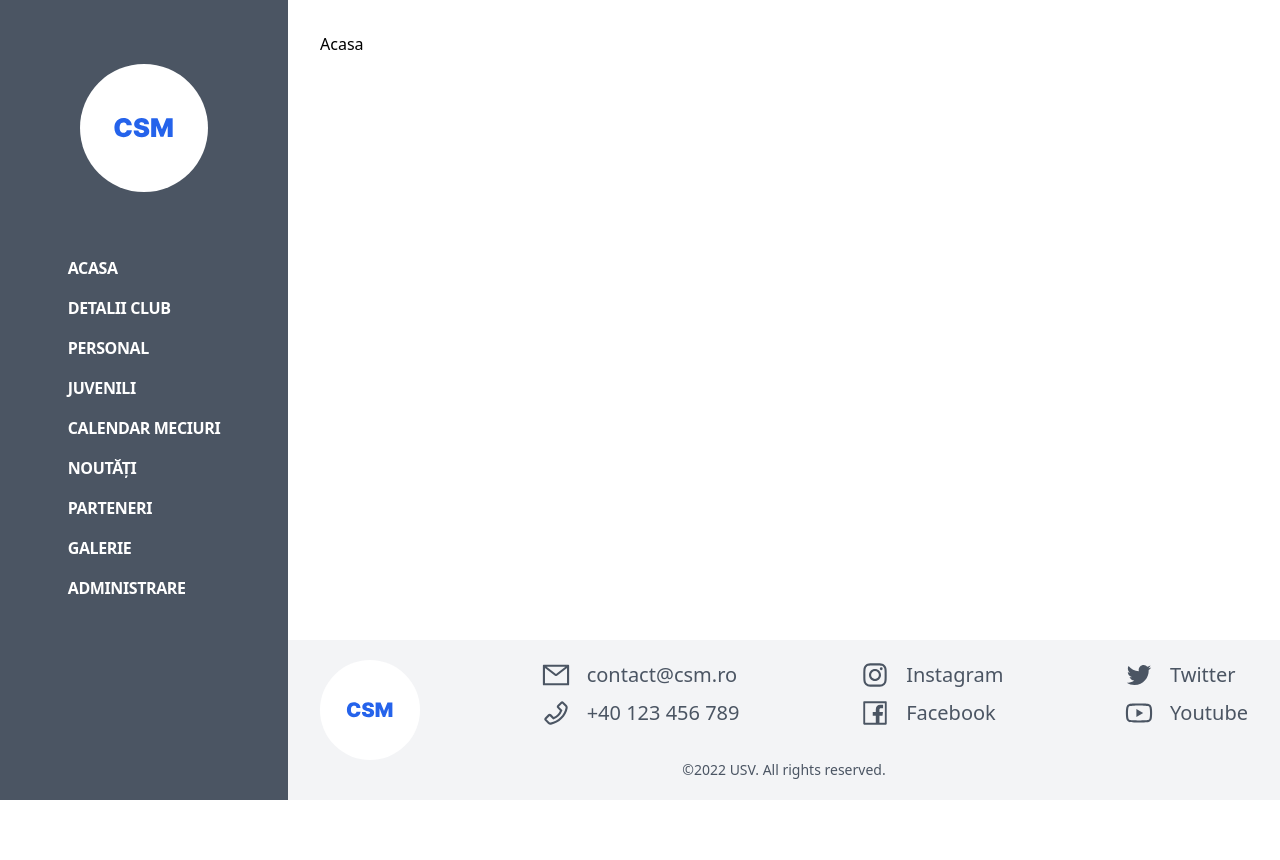
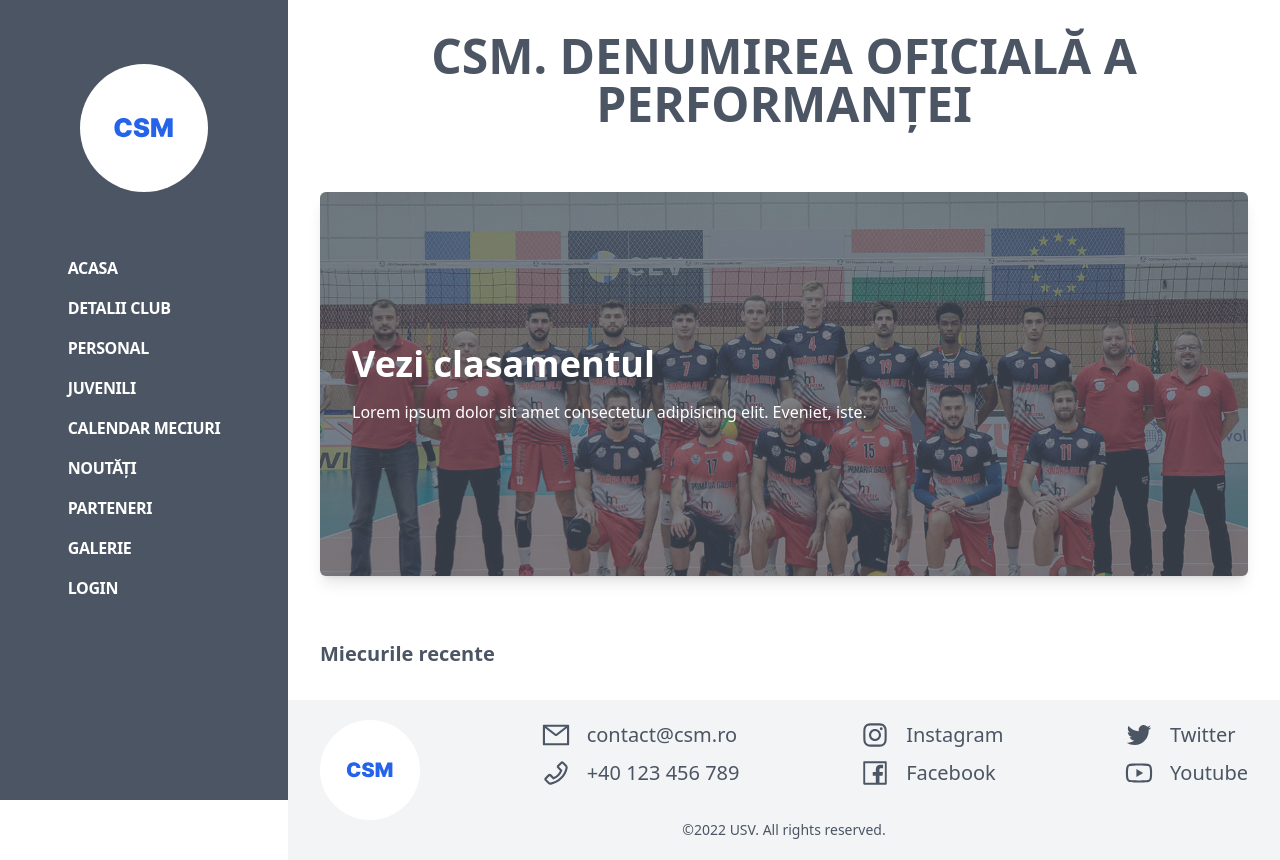
Before and after one commit to selimmh/csm-suceava-fe, a React (Create React App) app: page / in a window 1280 px wide. Before the commit the page ends 800 px from the top, so only its background shows below. Built offline with nearby package versions, Linux system fonts and the light colour scheme.

Commit message:
[develop]/add interfaces architecture

```diff
--- a/src/components/Footer/Footer.tsx
+++ b/src/components/Footer/Footer.tsx
@@ -11,7 +11,7 @@ import {
 
 const Footer = () => {
     return (
-        <div className="h-40 bg-gray-100 flex flex-col items-center justify-center px-8 py-4 text-gray-600">
+        <div className="h-40 bg-gray-100 flex flex-col items-center justify-center px-8 py-4 text-gray-600 absolute left-0 right-0 bottom-0 w-full">
             <div className="flex w-full justify-between">
                 {/* logo */}
                 <CSMLogo />
--- a/src/components/Labels/PageLabel.tsx
+++ b/src/components/Labels/PageLabel.tsx
@@ -2,7 +2,7 @@ import React from 'react'
 
 type Props = {
     label: string
-    description: string
+    description?: string
 }
 
 const PageLabel = ({ label, description }: Props) => {
--- a/src/components/Sidebar/Sidebar.tsx
+++ b/src/components/Sidebar/Sidebar.tsx
@@ -3,8 +3,10 @@ import SidebarOptions from './SidebarOptions'
 import SidebarItem from './SidebarItem'
 import { ReactComponent as CSMLogo } from './../../assets/logo.svg'
 import { useLocation, useNavigate } from 'react-router'
+import useAuth from '../../context/useAuth'
 
 const Sidebar = () => {
+    const { user } = useAuth()
     const location = useLocation()
     const navigate = useNavigate()
     const isCurrentRouteActive = (path: string) => {
@@ -29,6 +31,9 @@ const Sidebar = () => {
                     />
                 ))}
             </ul>
+
+            {user?.role === 'admin' && <div>admin mode</div>}
+            {user?.role === 'admin' && <div>logout</div>}
         </nav>
     )
 }
--- a/src/components/Sidebar/SidebarOptions.ts
+++ b/src/components/Sidebar/SidebarOptions.ts
@@ -83,14 +83,8 @@ const SidebarOptions = [
         path: ROUTES.gallery.path,
     },
     {
-        name: 'ADMINISTRARE',
-        path: ROUTES.admin.path,
-        subroutes: [
-            {
-                name: 'LOGIN',
-                path: ROUTES.login.path,
-            },
-        ],
+        name: 'LOGIN',
+        path: ROUTES.login.path,
     },
 ]
 
--- a/src/context/useAuth.tsx
+++ b/src/context/useAuth.tsx
@@ -9,8 +9,8 @@ import React, {
 
 interface User {
     id: string
-    name: string
     email: string
+    role: 'admin' | 'moderator'
 }
 
 interface AuthContextType {
@@ -33,6 +33,8 @@ export function AuthProvider({
     const [loading, setLoading] = useState<boolean>(false)
     const [loadingInitial, setLoadingInitial] = useState<boolean>(true)
 
+    console.log(user)
+
     // If we change page, reset the error state.
     // useeffect here
 
@@ -46,6 +48,12 @@ export function AuthProvider({
     }, [])
 
     function login(email: string, password: string) {
+        setUser({
+            id: '1',
+            email: email,
+            role: 'admin',
+        })
+
         // login ********************************
         // setLoading(true)
         // sessionsApi
--- a/src/core/AppLayout.tsx
+++ b/src/core/AppLayout.tsx
@@ -1,20 +1,27 @@
 import React from 'react'
 import Footer from '../components/Footer/Footer'
 import Sidebar from '../components/Sidebar/Sidebar'
+import { useLocation } from 'react-router-dom'
 
 type Props = {
     children: React.ReactNode
 }
 
 const AppLayout = ({ children }: Props) => {
+    const { pathname } = useLocation()
     return (
-        <div className="ml-72 p-8 pb-48 box-border relative min-h-screen">
-            <Sidebar />
-            <div>{children}</div>
-            <div className="absolute left-0 right-0 bottom-0 w-full">
-                <Footer />
-            </div>
-        </div>
+        <>
+            {pathname === '/login' ? (
+                <div>{children}</div>
+            ) : (
+                <div className="ml-72 p-8 pb-48 box-border relative min-h-screen">
+                    <Sidebar />
+
+                    <div>{children}</div>
+                    <Footer />
+                </div>
+            )}
+        </>
     )
 }
 
--- a/src/core/AppRoutes.tsx
+++ b/src/core/AppRoutes.tsx
@@ -84,9 +84,7 @@ const AppRoutes = () => {
                     <Route path={ROUTES.gallery.path} element={<Gallery />} />
 
                     {/* admin */}
-                    <Route path={ROUTES.admin.path}>
-                        <Route path={ROUTES.login.path} element={<Login />} />
-                    </Route>
+                    <Route path={ROUTES.login.path} element={<Login />} />
 
                     {/* other */}
                     <Route path="*" element={<NotFound />} />
--- a/src/core/ROUTES.ts
+++ b/src/core/ROUTES.ts
@@ -36,8 +36,7 @@ const ROUTES = {
     gallery: { path: '/gallery' },
 
     // admin
-    admin: { path: '/admin' },
-    login: { path: '/admin/login' },
+    login: { path: '/login' },
 }
 
 export default ROUTES
--- /dev/null
+++ b/src/interfaces/index.ts
@@ -0,0 +1,5 @@
+export interface MatchInterface {}
+export interface NewsInterface {}
+export interface PartnerInterface {}
+export interface PlayerInterface {}
+export interface CoachInterface {}
--- a/src/pages/Admin/Login.tsx
+++ b/src/pages/Admin/Login.tsx
@@ -1,7 +1,68 @@
-import React from "react";
+import React, { useState } from 'react'
+import { useNavigate } from 'react-router'
+import useAuth from '../../context/useAuth'
 
 const Login = () => {
-  return <div>Login</div>;
-};
+    const [user, setUser] = useState({ email: '', password: '' })
+    const { login, loading } = useAuth()
+    const navigate = useNavigate()
 
-export default Login;
+    const handleLogin = () => {
+        if (!loading) {
+            login(user.email, user.password)
+            navigate('/')
+        }
+    }
+
+    return (
+        <div className="flex flex-col items-center mt-32 gap-4">
+            <h1
+                onClick={() => navigate('/')}
+                className="text-4xl font-bold mb-8"
+            >
+                Admin page
+            </h1>
+            {/* email */}
+            <div className="flex flex-col">
+                <label className="text-sm text-gray-400 mb-1">Email</label>
+                <input
+                    className="px-4 py-2 text-lg border border-indigo-300 rounded-sm outline-none text-gray-500"
+                    type="text"
+                    id="name"
+                    name="name"
+                    value={user.email}
+                    onChange={(e) =>
+                        setUser({ ...user, email: e.target.value })
+                    }
+                />
+            </div>
+            {/* password */}
+            <div className="flex flex-col">
+                <label className="text-sm text-gray-400 mb-1">Password</label>
+                <input
+                    className="px-4 py-2 text-lg border border-indigo-300 rounded-sm outline-none text-gray-500"
+                    type="text"
+                    id="name"
+                    name="name"
+                    value={user.password}
+                    onChange={(e) =>
+                        setUser({ ...user, password: e.target.value })
+                    }
+                />
+            </div>
+
+            {/* submit */}
+            <button
+                onClick={() => handleLogin()}
+                className="px-4 py-2 bg-gray-400 text-white rounded-sm"
+            >
+                Login
+            </button>
+
+            {/* loading */}
+            {loading && <p>Loading...</p>}
+        </div>
+    )
+}
+
+export default Login
--- a/src/pages/Home/Home.tsx
+++ b/src/pages/Home/Home.tsx
@@ -1,7 +1,27 @@
-import React from "react";
+import React, { useState } from 'react'
+import PageLabelWithImage from '../../components/Labels/PageLabelWithImage'
+import headerImg from '../../assets/team.jpg'
+import PageLabel from '../../components/Labels/PageLabel'
+import MatchDetails from '../../components/MatchDetails/MatchDetails'
 
 const Home = () => {
-  return <div>Acasa</div>;
-};
+    return (
+        <div>
+            <div className="text-5xl font-bold uppercase text-gray-600 text-center px-16 mb-16">
+                CSM. Denumirea oficială a performanței
+            </div>
+            <div className="flex flex-col gap-16">
+                <PageLabelWithImage
+                    image={headerImg}
+                    label="Vezi clasamentul"
+                    description="Lorem ipsum dolor sit amet consectetur adipisicing elit. Eveniet, iste."
+                />
+                <div className="text-xl text-gray-600 font-bold">
+                    Miecurile recente
+                </div>
+            </div>
+        </div>
+    )
+}
 
-export default Home;
+export default Home
```
